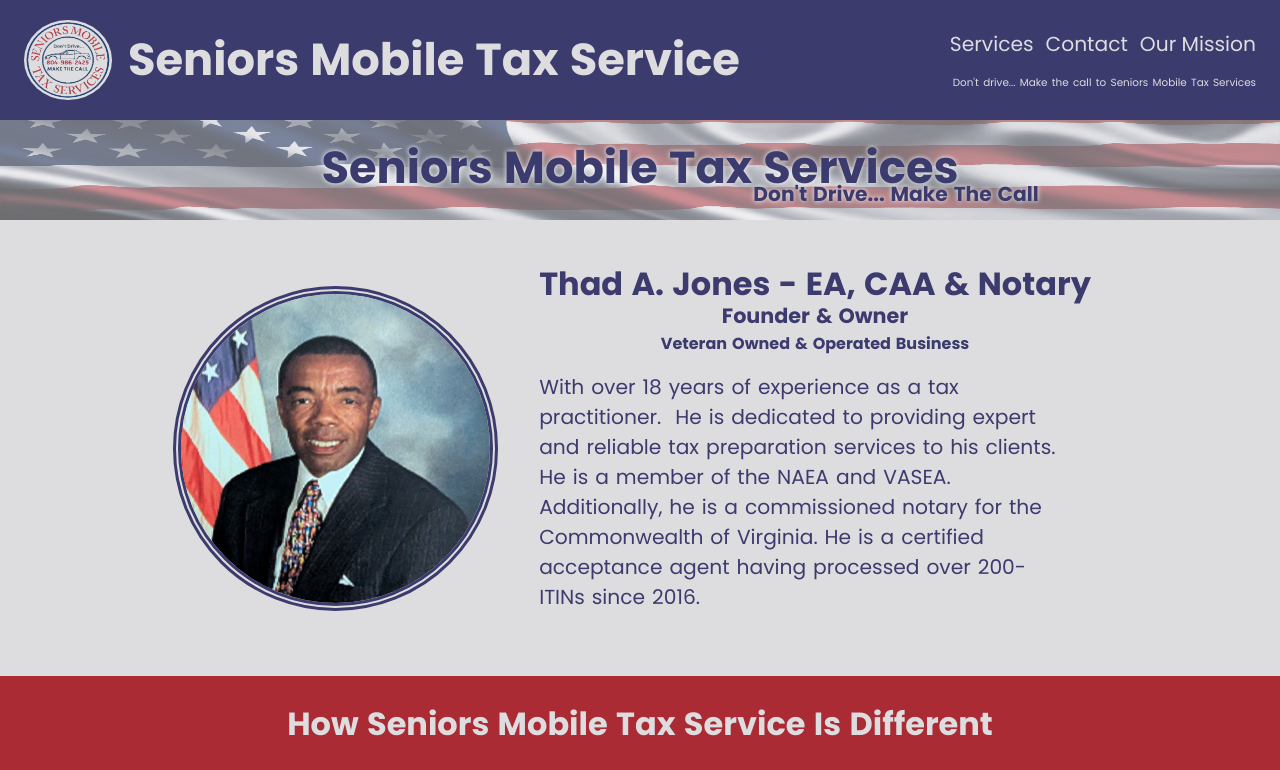
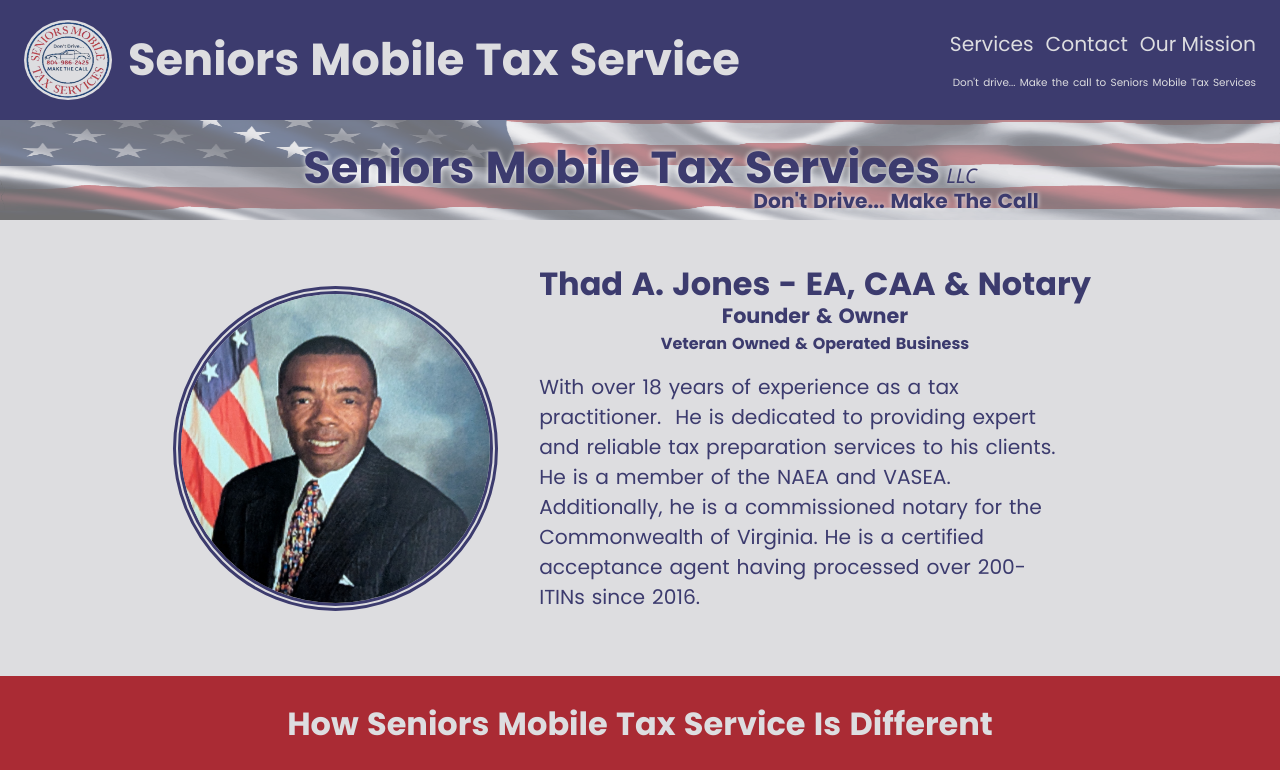
Before and after one commit to BeeDev-ValorCollective/smts, a React (Vite) app: page /home in a window 1280 px wide. Shown: the top 770 px of the page. Built offline with nearby package versions, Linux system fonts and the light colour scheme.

Commit message:
add LLC to home page hero section

```diff
--- a/src/components/ReusableComponents/HeroComponent/Hero.jsx
+++ b/src/components/ReusableComponents/HeroComponent/Hero.jsx
@@ -8,7 +8,7 @@
 // IMPORT IMAGES
 import HeroImage from '../../../assets/images/AmericanFlag.png'
 
-export default function HomeHero({ Title1, Title2, SubTitle }) {
+export default function PageHero({ Title1, Title2, SubTitle, Span }) {
 
     return(
         <div className='home_hero'>
@@ -17,6 +17,7 @@
                 { Title1 }&nbsp;
                 <br className='mobile_only' />
                 { Title2 }
+                <span>{Span}</span>
             </h1>
             <p>
                 { SubTitle }
--- a/src/components/ReusableComponents/HeroComponent/hero.css
+++ b/src/components/ReusableComponents/HeroComponent/hero.css
@@ -10,15 +10,23 @@
 
     h1 {
         position: relative;
-        top: -90px;
+        top: -85px;
         text-align: center;
         line-height: 2rem;
         text-shadow: 0 0 5px #fff;
+
+        span {
+            margin-left: 6px;
+            font-size: 45%;
+            font-weight: 500;
+            font-family:'Segoe UI', Tahoma, Geneva, Verdana, sans-serif ;
+            font-style: italic;
+        }
     }
 
     p {
         position: relative;
-        top: -97px;
+        top: -98px;
         left: 15%;
         text-align: center;
         font-weight: 700;
--- a/src/views/Home.jsx
+++ b/src/views/Home.jsx
@@ -6,7 +6,7 @@
 import Partnership from "../components/HomeComponents/Partnership/Partnership";
 import WaysWeHelp from "../components/HomeComponents/WaysWeHelp/WaysWeHelp";
 import WhatMakesUsDifferent from "../components/HomeComponents/WhatMakesUsDiff/WhatMakesUsDifferent";
-import HomeHero from "../components/ReusableComponents/HeroComponent/Hero";
+import PageHero from "../components/ReusableComponents/HeroComponent/Hero";
 
 // Import Custom Hooks
 import useScrollToTop from "../customHooks/useScrollToTop";
@@ -17,7 +17,7 @@
 
     return(
         <main>
-            <HomeHero Title1="Seniors Mobile" Title2="Tax Services" SubTitle="Don't Drive... Make The Call" />
+            <PageHero Title1="Seniors Mobile" Title2="Tax Services" Span="LLC" SubTitle="Don't Drive... Make The Call" />
             <MeetThad />
             <WhatMakesUsDifferent />
             <Partnership />
```
